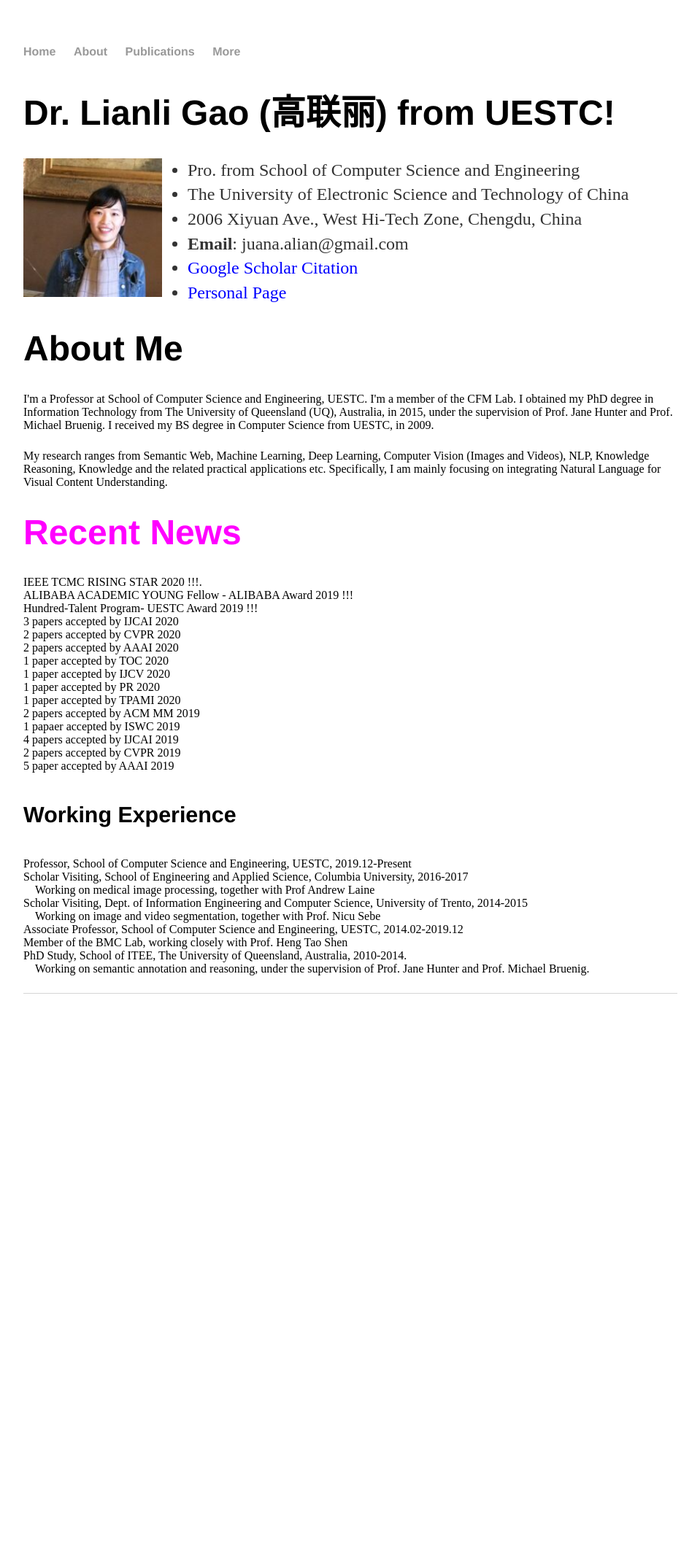
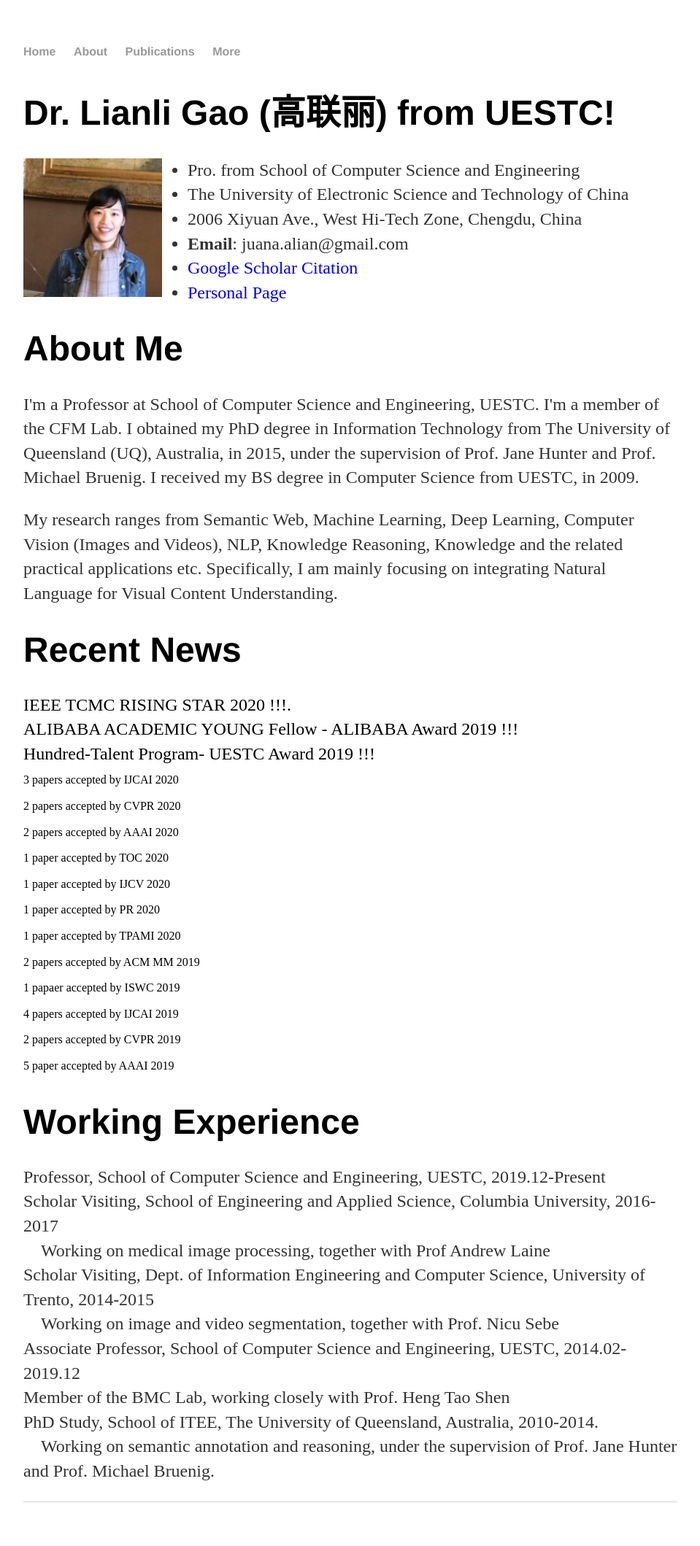
Before and after one commit to lianliGao/lianligao.github.io, a Jekyll site: the page built from index.html, in a window 1280 px wide. Shown: the whole page at 73% size, without its empty margins (160-1119 px from the left). Built offline with Jekyll 4.4.1, drawn with Linux system fonts in a browser that asks for light colours; before the commit the page ends 1422 px from its top, so only the background shows below that.

Commit message:
Update index.html

```diff
--- a/index.html
+++ b/index.html
@@ -18,13 +18,13 @@
 			</div>
 
 <div class="about">
-			<h1>About Me</h1>
-			<p><div > I'm a Professor at School of Computer Science and Engineering, UESTC. I'm a member of the CFM Lab. I obtained my PhD degree in Information Technology from The University of Queensland (UQ), Australia, in 2015, under the supervision of Prof. Jane Hunter and Prof. Michael Bruenig. I received my BS degree in Computer Science from UESTC, in 2009. </div></p>
-                        <p></p>
-                        <p> <div >My research ranges from Semantic Web, Machine Learning, Deep Learning, Computer Vision (Images and Videos), NLP, Knowledge Reasoning, Knowledge and the related practical applications etc.  Specifically, I am mainly focusing on integrating Natural Language for Visual Content Understanding. </div> </p<h2>
+	<h1>About Me</h1>
+	<p>I'm a Professor at School of Computer Science and Engineering, UESTC. I'm a member of the CFM Lab. I obtained my PhD degree in Information Technology from The University of Queensland (UQ), Australia, in 2015, under the supervision of Prof. Jane Hunter and Prof. Michael Bruenig. I received my BS degree in Computer Science from UESTC, in 2009.</p>
+        <p></p>
+        <p>My research ranges from Semantic Web, Machine Learning, Deep Learning, Computer Vision (Images and Videos), NLP, Knowledge Reasoning, Knowledge and the related practical applications etc.  Specifically, I am mainly focusing on integrating Natural Language for Visual Content Understanding.</p>
 
-<h1 style="color:rgb(255,0,255);"> Recent News</h1>
-<p><div>
+<h1> Recent News</h1>
+<p>
 	<font color="#000000" >IEEE TCMC RISING STAR 2020 !!!.</font><br>
 	<font color="#000000" >ALIBABA ACADEMIC YOUNG Fellow - ALIBABA Award 2019 !!!</font><br>
 	<font color="#000000" >Hundred-Talent Program- UESTC Award 2019 !!!</font><br>
@@ -40,11 +40,10 @@
 	<font color="#000000" face="times new roman, serif" size="3">4 papers accepted by IJCAI 2019</font><br>
 	<font color="#000000" face="times new roman, serif" size="3">2 papers accepted by CVPR 2019</font><br>
 	<font color="#000000" face="times new roman, serif" size="3">5 paper accepted by AAAI 2019</font><br>
+</p>
 
-</div></p>
-
-<h4> <font color="#000000">Working Experience</font></h4>
-<p><div style="text-align:justify;">Professor, School of Computer Science and Engineering, UESTC, 2019.12-Present<br>
+<h1> <font color="#000000">Working Experience</font></h1>
+<p>Professor, School of Computer Science and Engineering, UESTC, 2019.12-Present<br>
 Scholar Visiting, School of Engineering and Applied Science, Columbia University, 2016-2017<br>
 &nbsp;&nbsp;&nbsp;&nbsp;Working on medical image processing, together with Prof Andrew Laine<br>
 Scholar Visiting, Dept. of Information Engineering and Computer Science, University of Trento, 2014-2015<br>
@@ -53,7 +52,7 @@
 Member of the BMC Lab, working closely with Prof. Heng Tao Shen<br>
 PhD Study, School of ITEE, The University of Queensland, Australia, 2010-2014.<br>
 &nbsp;&nbsp;&nbsp;&nbsp;Working on semantic annotation and reasoning, under the supervision of Prof. Jane Hunter and Prof. Michael Bruenig.
-</div></p>
+</p>
 
 
-		</div>
+</div>
```
